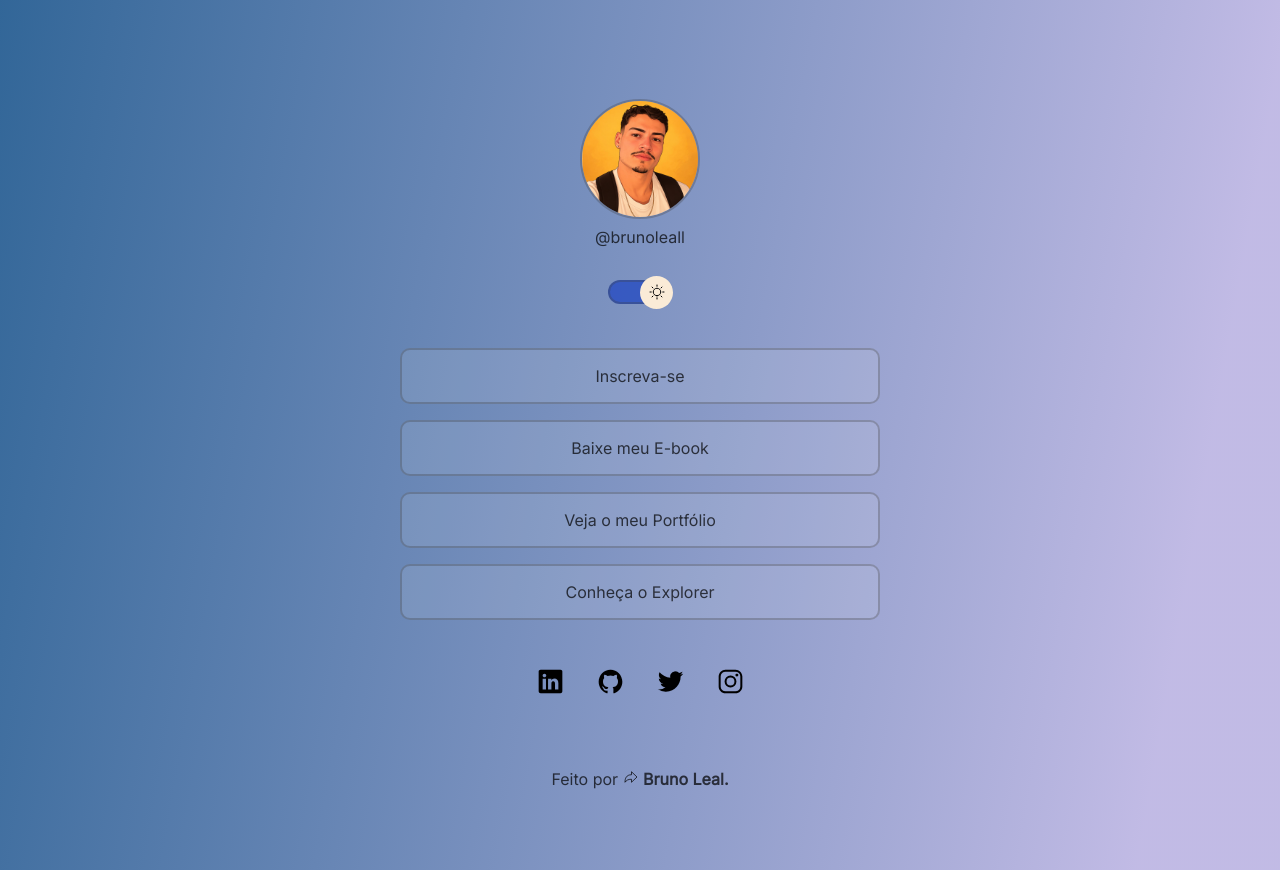
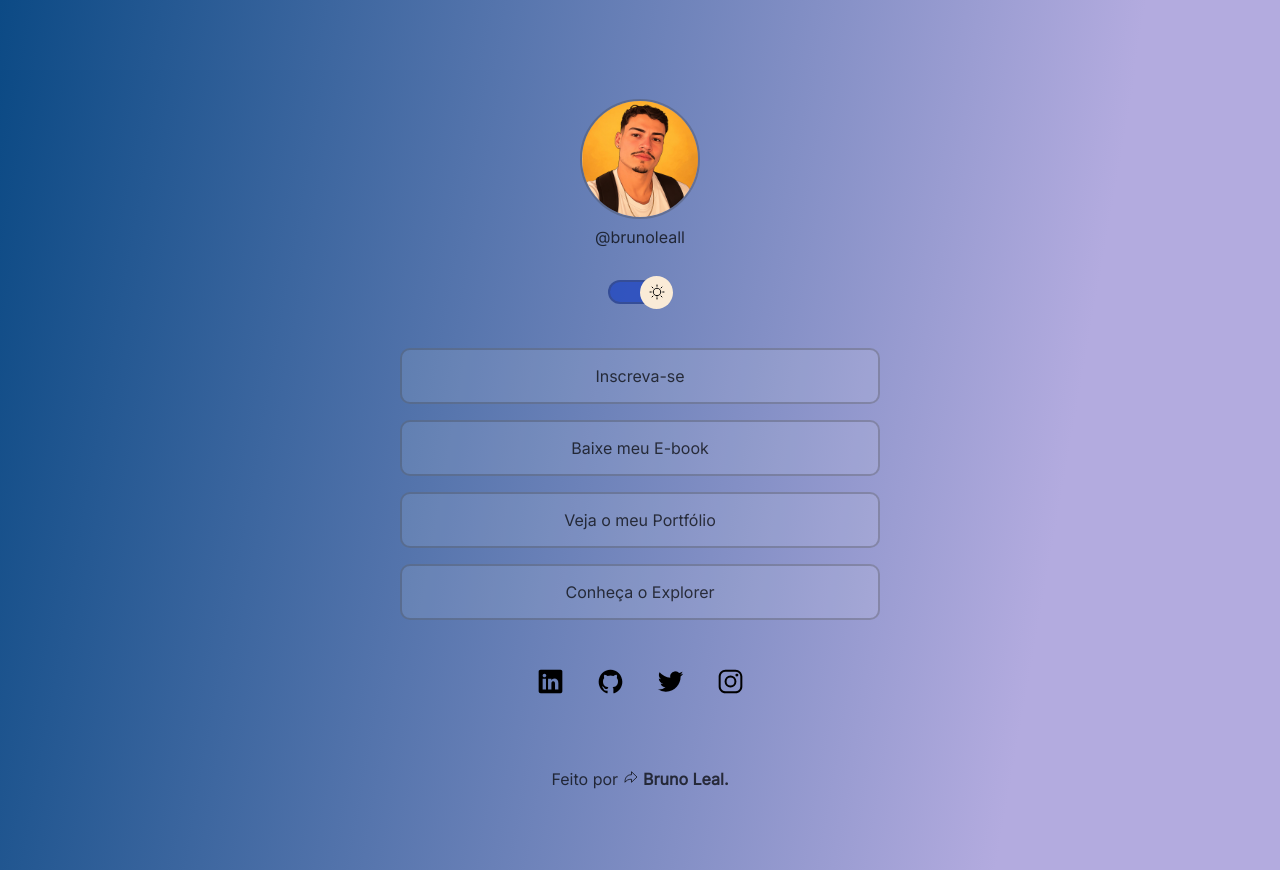
Before and after one commit to Brunoleall/link-card, a plain HTML site: page index.html in a window 1280 px wide. Both pictures are taken after a click on the element 640 px from the left and 292 px from the top of the page. Drawn offline with nearby package versions, Linux system fonts and the light colour scheme; a web font is replaced by a local one.

Commit message:
changes the HTML background

```diff
--- a/style.css
+++ b/style.css
@@ -23,7 +23,7 @@
 }
 
 .light{
-    --background-principal: linear-gradient(100deg, rgba(12, 74, 133, 0.843) 0%, rgba(179, 171, 223, 0.813) 90%);
+    --background-principal: linear-gradient(100deg, rgba(12, 74, 133) 0%, rgba(179, 171, 223)80%);
     --background-buttons: rgba(255, 254, 254, 0.1);
     --border-color-buttons:  rgba(61, 61, 61, 0.303);
     --text-principal: rgba(0, 0, 0, 0.71);
@@ -39,6 +39,7 @@
 }
 
 html{
+    background: var(--background-principal);
     min-height: 100dvh;
 }
 
```
